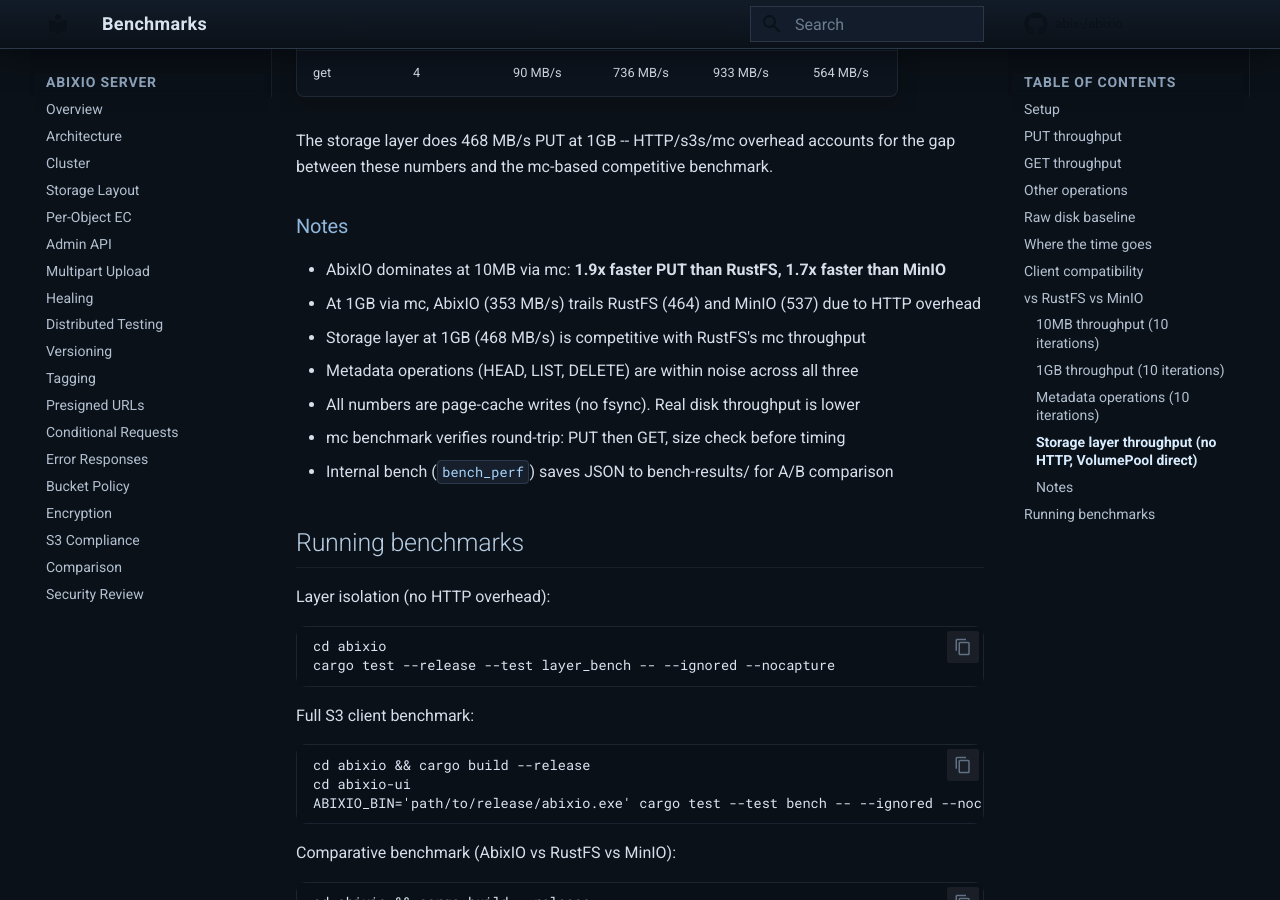
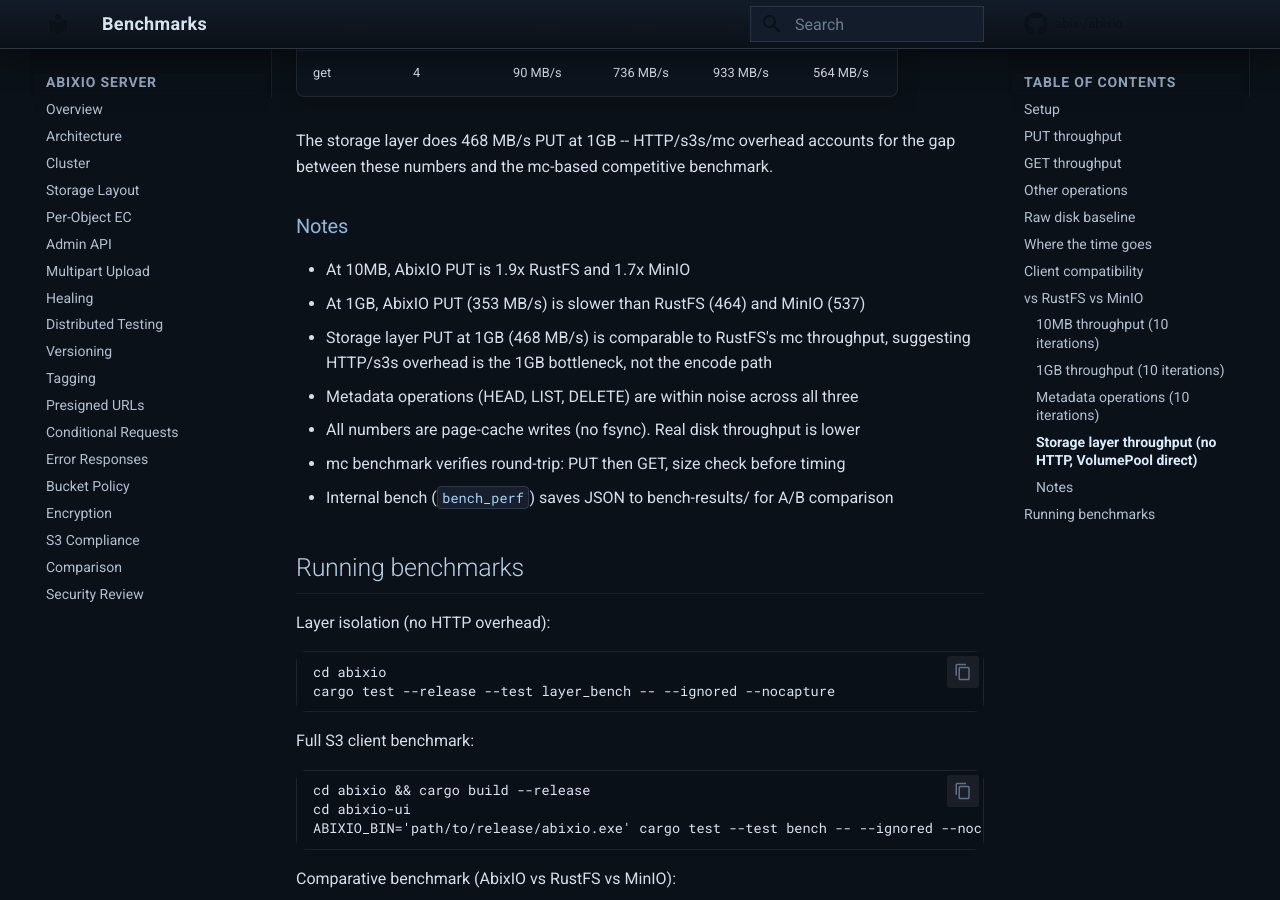
Before and after one commit to abix-/abixio, an MkDocs documentation site: the page built from docs/benchmarks.md, in a window 1280 px wide and 900 px high, scrolled down 4125 px. Built offline with MkDocs 1.6.1 and Material for MkDocs 9.7.7, drawn with Linux system fonts in a browser that asks for light colours; comment, search, counter and statistics services are not loaded.

Commit message:
benchmarks: use objective language, remove marketing tone

```diff
--- a/docs/benchmarks.md
+++ b/docs/benchmarks.md
@@ -129,9 +129,10 @@
 
 ### Notes
 
-- AbixIO dominates at 10MB via mc: **1.9x faster PUT than RustFS, 1.7x faster than MinIO**
-- At 1GB via mc, AbixIO (353 MB/s) trails RustFS (464) and MinIO (537) due to HTTP overhead
-- Storage layer at 1GB (468 MB/s) is competitive with RustFS's mc throughput
+- At 10MB, AbixIO PUT is 1.9x RustFS and 1.7x MinIO
+- At 1GB, AbixIO PUT (353 MB/s) is slower than RustFS (464) and MinIO (537)
+- Storage layer PUT at 1GB (468 MB/s) is comparable to RustFS's mc throughput,
+  suggesting HTTP/s3s overhead is the 1GB bottleneck, not the encode path
 - Metadata operations (HEAD, LIST, DELETE) are within noise across all three
 - All numbers are page-cache writes (no fsync). Real disk throughput is lower
 - mc benchmark verifies round-trip: PUT then GET, size check before timing
```
